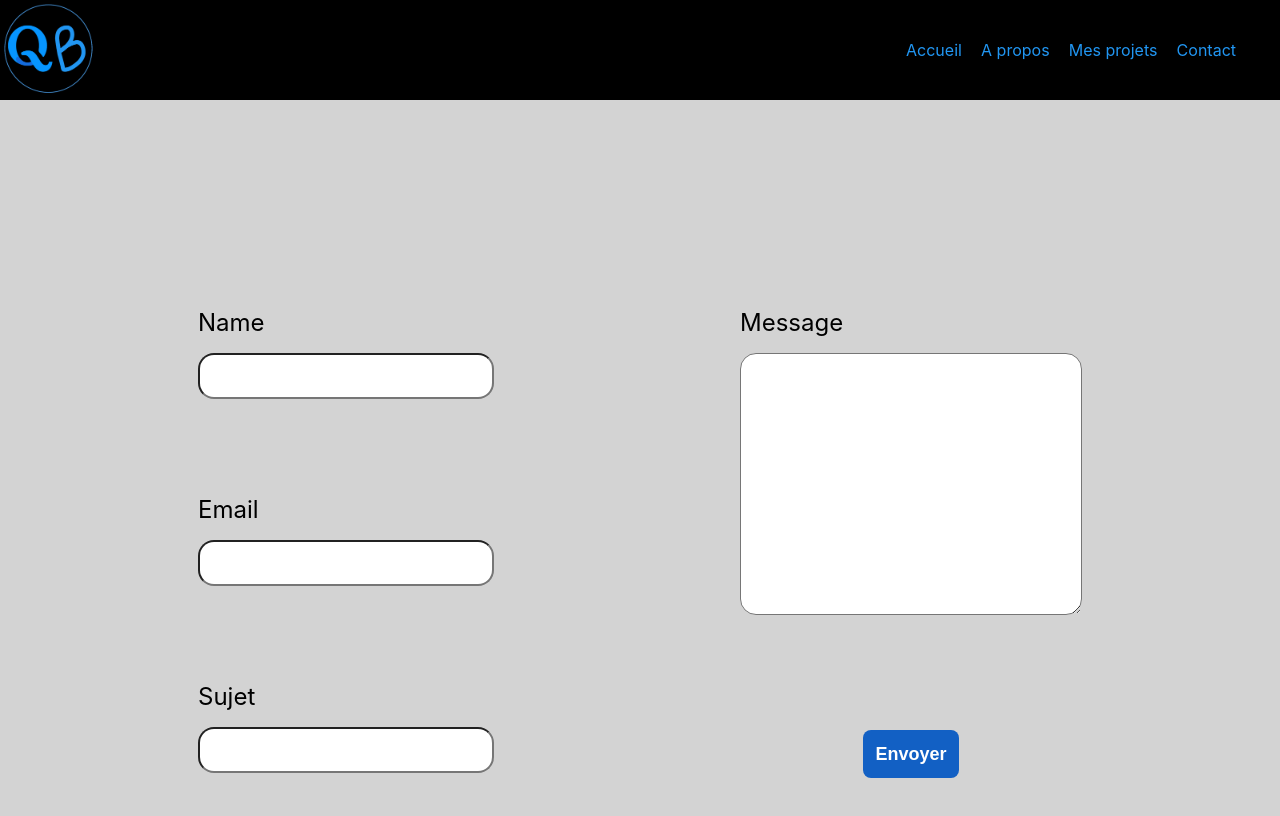
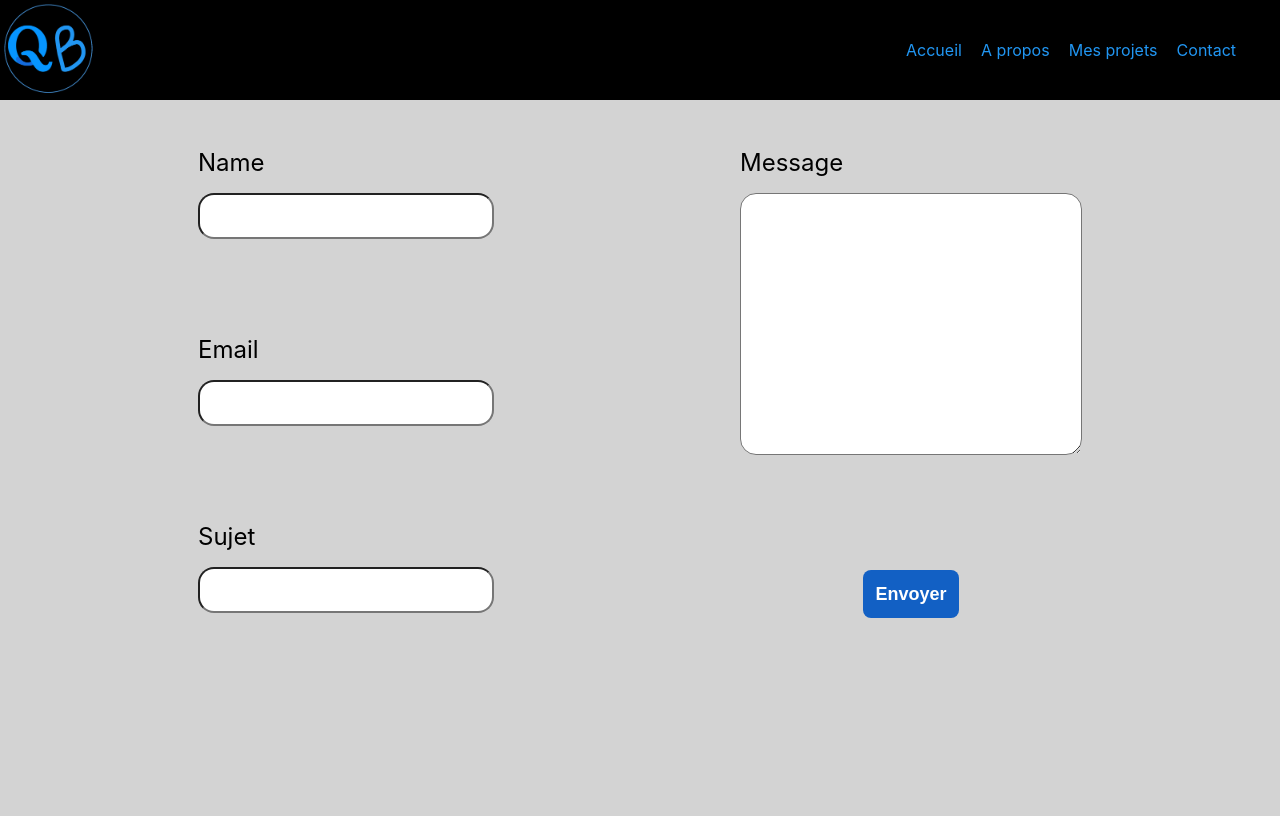
Before and after one commit to quentin37/Checkpoint4-Projet, a React (Vite) app in the folder frontend/: page /Contact in a window 1280 px wide. Shown: the top 816 px of the page. Built offline with nearby package versions, Linux system fonts and the light colour scheme.

Commit message:
correction css nav et contactform

```diff
--- a/frontend/src/css/ContactForm.css
+++ b/frontend/src/css/ContactForm.css
@@ -4,7 +4,6 @@
 }
 
 .contact_form_qb {
-  margin-top: 10rem;
   display: flex;
   flex-direction: column;
   text-align: center;
@@ -93,11 +92,7 @@
     flex-direction: row;
     justify-content: space-evenly;
   }
-  .form_message_qb{
-    margin-top: 10rem;
-  }
   .contact_form_qb {
-    margin-top: 10rem;
     display: flex;
     flex-direction: column;
     text-align: center;
--- a/frontend/src/css/Nav.css
+++ b/frontend/src/css/Nav.css
@@ -76,7 +76,7 @@
   .navbar_burger {
     z-index: 3;
     display: block;
-    position: fixed;
+    position: absolute;
     width: 20px;
     height: 20px;
     top: 2.3rem;
```
